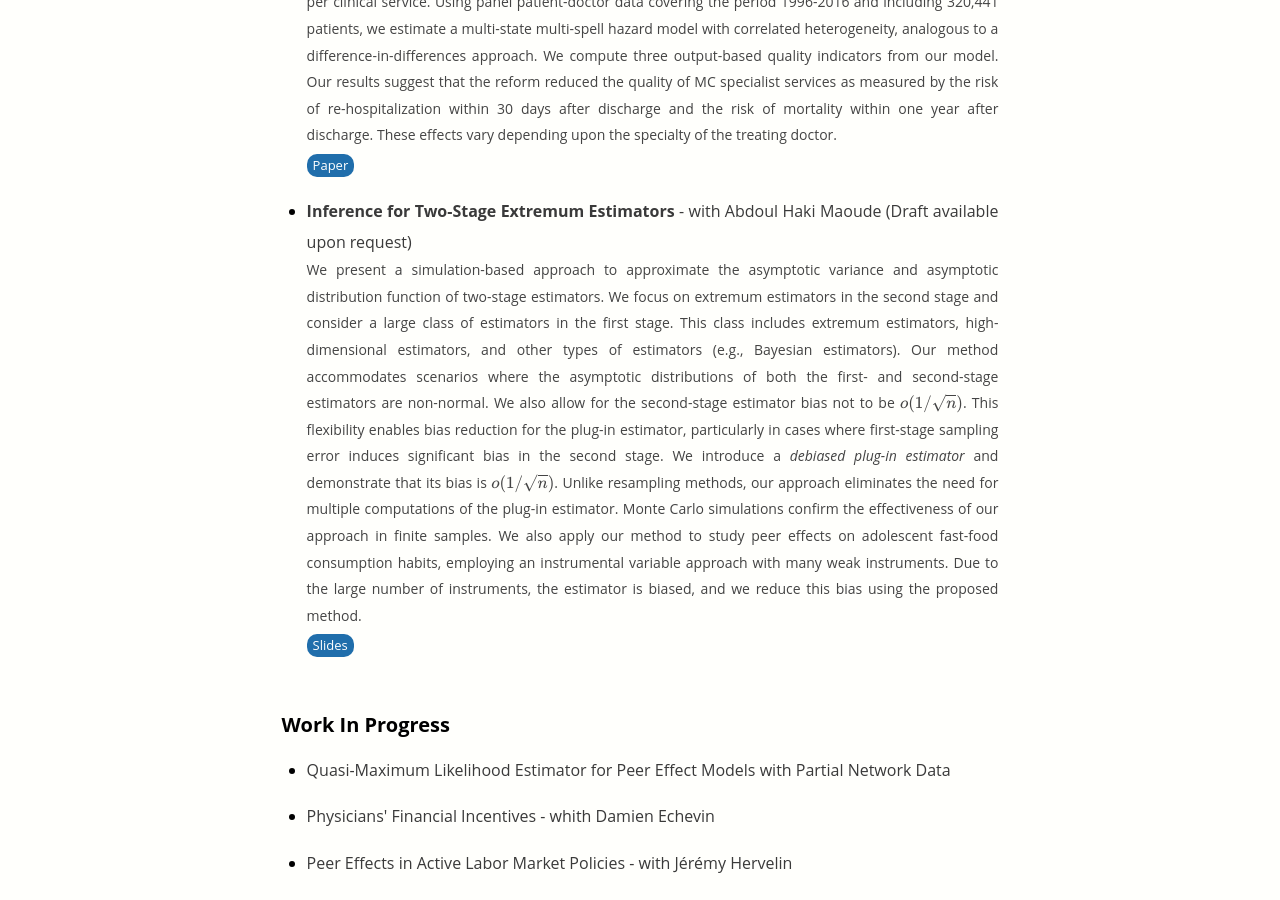
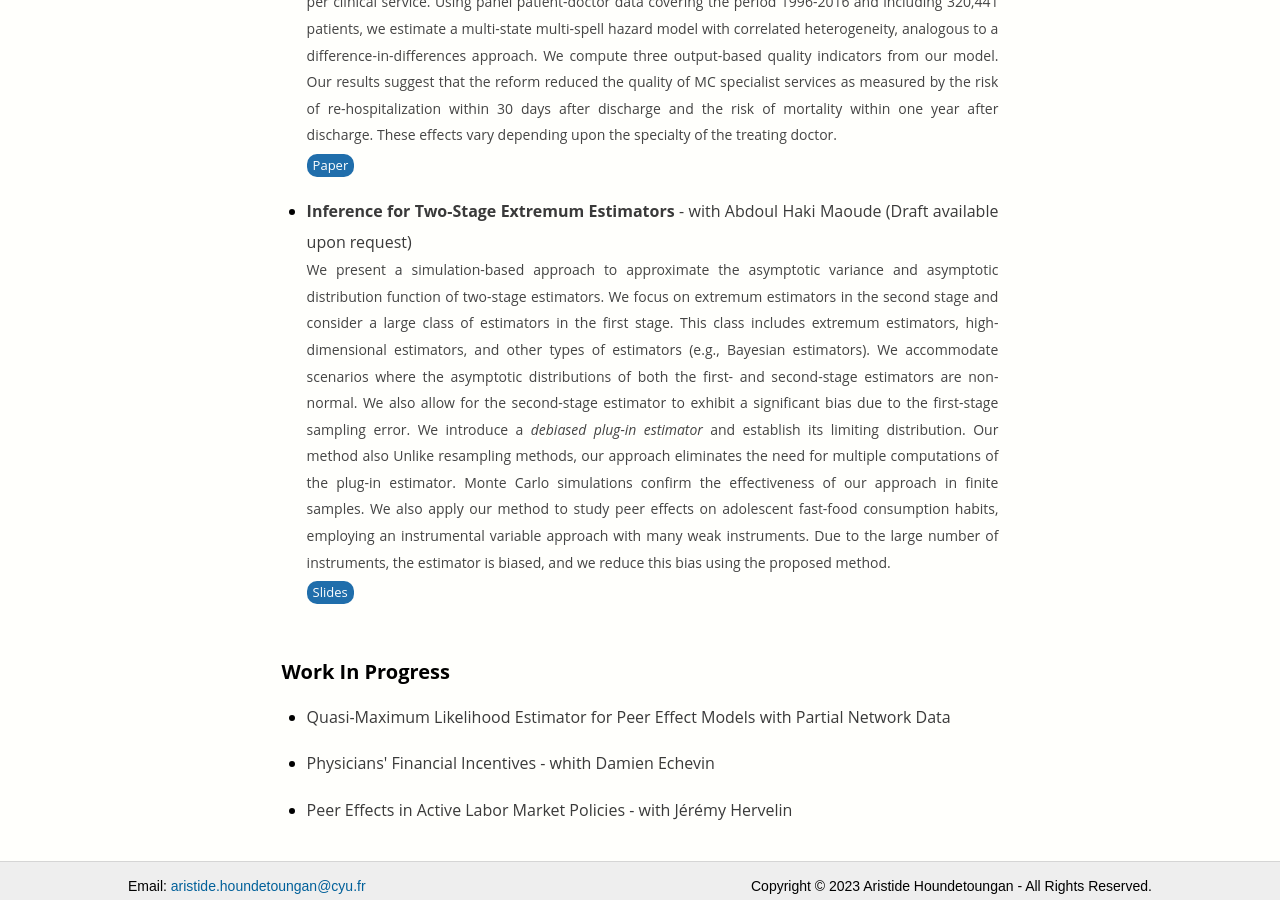
Before and after one commit to ahoundetoungan/ahoundetoungan.github.io, a Jekyll site: the page built from research/index.html, in a window 1280 px wide and 900 px high, scrolled down 1926 px. Built offline with Jekyll 4.4.1, drawn with Linux system fonts in a browser that asks for light colours; formulas are drawn with MathJax 3.

Commit message:
research

```diff
--- a/research/index.html
+++ b/research/index.html
@@ -56,7 +56,7 @@
       <a type="button" class="button"  href="https://www.cirano.qc.ca/files/publications/2023s-19.pdf" target="_blank">Paper</a>
     </li>
     <li><p class="nomarginafter"><b>Inference for Two-Stage Extremum Estimators</b> - with Abdoul Haki Maoude (Draft available upon request)</p>
-      <p class="nomarginafter nomarginbefore descriptif"> We present a simulation-based approach to approximate the asymptotic variance and asymptotic distribution function of two-stage estimators. We focus on extremum estimators in the second stage and consider a large class of estimators in the first stage. This class includes extremum estimators, high-dimensional estimators, and other types of estimators (e.g., Bayesian estimators). Our method accommodates scenarios where the asymptotic distributions of both the first- and second-stage estimators are non-normal. We also allow for the second-stage estimator bias not to be \(o(1/\sqrt{n})\). This flexibility enables bias reduction for the plug-in estimator, particularly in cases where first-stage sampling error induces significant bias in the second stage. We introduce a <em>debiased plug-in estimator</em> and demonstrate that its bias is \(o(1/\sqrt{n})\). Unlike resampling methods, our approach eliminates the need for multiple computations of the plug-in estimator. Monte Carlo simulations confirm the effectiveness of our approach in finite samples. We also apply our method to study peer effects on adolescent fast-food consumption habits, employing an instrumental variable approach with many weak instruments. Due to the large number of instruments, the estimator is biased, and we reduce this bias using the proposed method.</p>
+      <p class="nomarginafter nomarginbefore descriptif">We present a simulation-based approach to approximate the asymptotic variance and asymptotic distribution function of two-stage estimators. We focus on extremum estimators in the second stage and consider a large class of estimators in the first stage. This class includes extremum estimators, high-dimensional estimators, and other types of estimators (e.g., Bayesian estimators). We accommodate scenarios where the asymptotic distributions of both the first- and second-stage estimators are non-normal. We also allow for the second-stage estimator to exhibit a significant bias due to the first-stage sampling error. We introduce a <em>debiased plug-in estimator</em> and establish its limiting distribution. Our method also  Unlike resampling methods, our approach eliminates the need for multiple computations of the plug-in estimator. Monte Carlo simulations confirm the effectiveness of our approach in finite samples. We also apply our method to study peer effects on adolescent fast-food consumption habits, employing an instrumental variable approach with many weak instruments. Due to the large number of instruments, the estimator is biased, and we reduce this bias using the proposed method.</p>
       <a type="button" class="button"  href="/files/Papers/2SAsymptotic_slides.pdf" target="_blank">Slides</a>
     </li>
   </ul>
```
Also changed, not shown: 2 other files.
